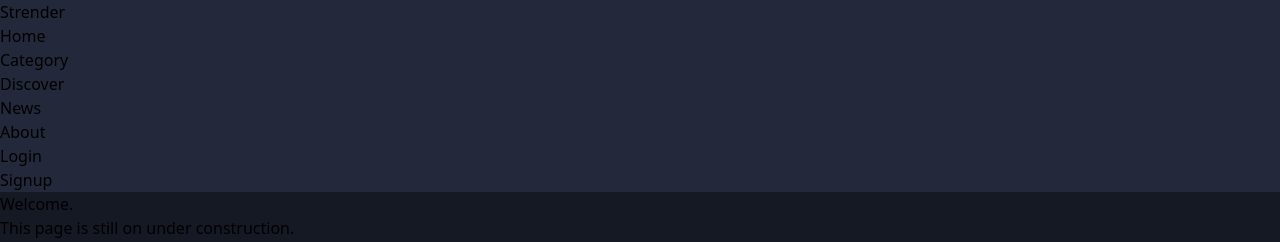
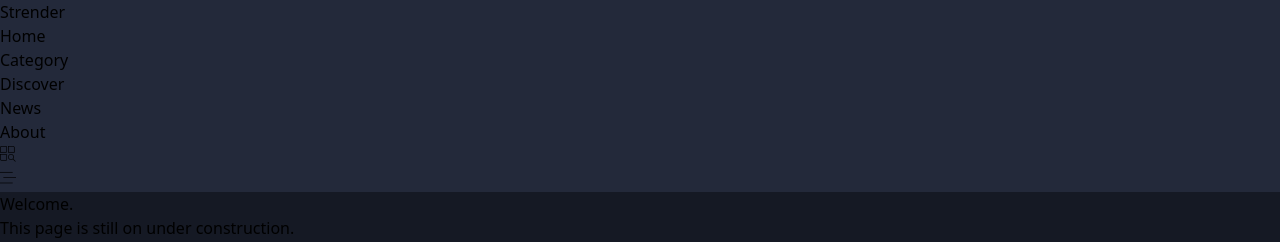
Before and after one commit to Okeke-Divine/strender, a React (Vite) app: page / in a window 1280 px wide. Shown: the top 242 px of the page. Built offline with nearby package versions, Linux system fonts and the light colour scheme.

Commit message:
Updated the navbar

```diff
--- a/index.html
+++ b/index.html
@@ -6,13 +6,13 @@
   <link rel="icon" type="image/svg+xml" href="/vite.svg" />
   <meta name="viewport" content="width=device-width, initial-scale=1.0" />
   <title>loading...</title>
-  <link rel='stylesheet' href='https://cdn-uicons.flaticon.com/2.1.0/uicons-thin-rounded/css/uicons-thin-rounded.css'>
   <link rel='stylesheet' href='https://cdn-uicons.flaticon.com/2.1.0/uicons-thin-straight/css/uicons-thin-straight.css'>
   <link rel='stylesheet'
     href='https://cdn-uicons.flaticon.com/2.1.0/uicons-regular-rounded/css/uicons-regular-rounded.css'>
   <link rel='stylesheet'
     href='https://cdn-uicons.flaticon.com/2.1.0/uicons-regular-straight/css/uicons-regular-straight.css'>
   <link rel='stylesheet' href='https://cdn-uicons.flaticon.com/2.1.0/uicons-brands/css/uicons-brands.css'>
+  <link rel='stylesheet' href='https://cdn-uicons.flaticon.com/2.2.0/uicons-thin-rounded/css/uicons-thin-rounded.css'>
 </head>
 
 <body>
--- a/src/components/NavBar.jsx
+++ b/src/components/NavBar.jsx
@@ -38,7 +38,7 @@ export default function NavBar({ site_name }) {
           </div>
           {/* login and signup button */}
           <div className="flex gap-x-4">
-            <div>
+            {/* <div>
               <button className="duration-300 hover:bg-gray-600 hover:text-white rounded-3xl border-[1px] text-gray-200 border-gray-200 p-1 px-4 md:p-2 md:px-5 cursor-pointer">
                 Login
               </button>
@@ -47,6 +47,12 @@ export default function NavBar({ site_name }) {
               <button className="duration-300 hover:bg-gray-700 rounded-3xl border-[1px] text-white bg-gray-600 border-gray-200 p-1 px-4 md:p-2 md:px-5 cursor-pointer">
                 Signup
               </button>
+            </div> */}
+            <div className="rounded-full bg-gray-600 w-10 h-10 text-white flex justify-center items-center">
+              <i className={`fi fi-ts-category relative top-[0.1rem]`}></i>
+            </div>
+            <div className="flex md:hidden rounded-full bg-gray-600 w-10 h-10 text-white justify-center items-center">
+              <i className={`fi fi-ts-bars-staggered relative top-[0.1rem]`}></i>
             </div>
           </div>
         </div>
```
